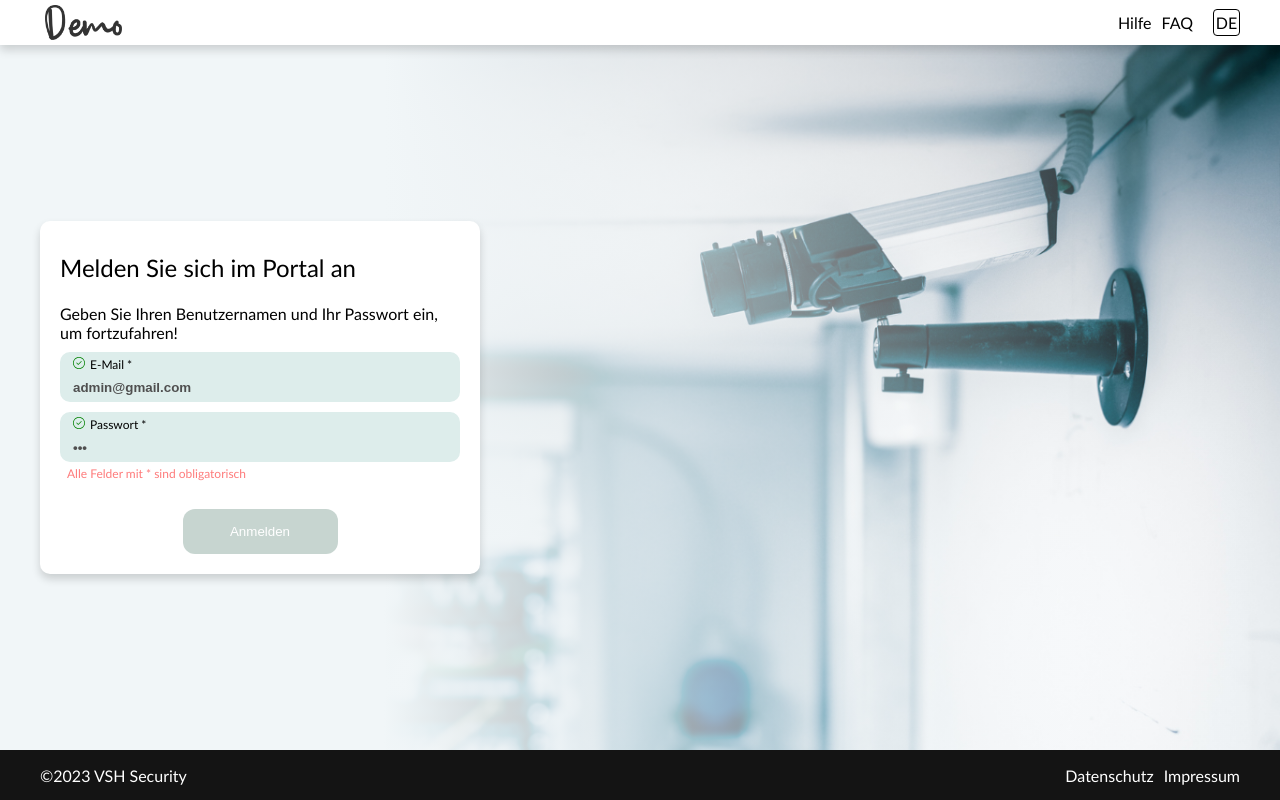
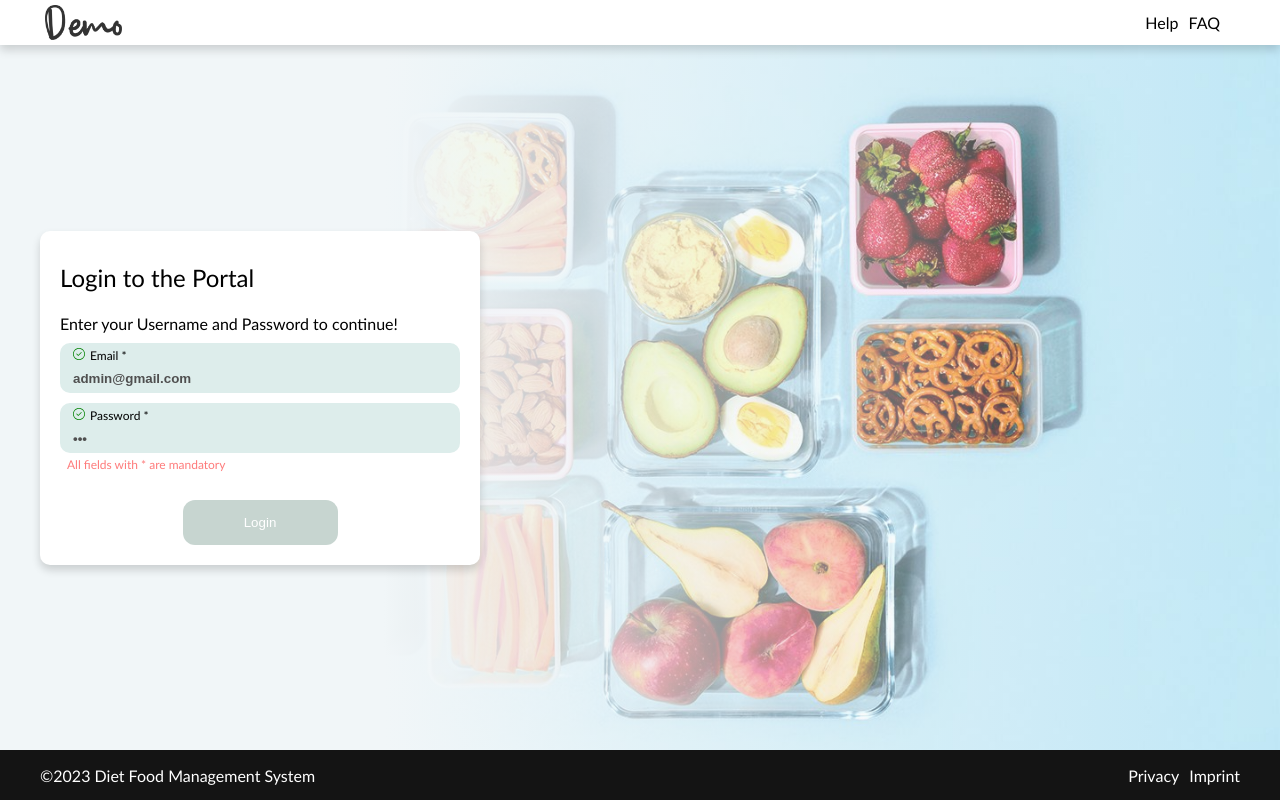
Before and after one commit to Malabar-literature-festival/sio-kerala-frontend, a React (Create React App) app: page / in a window 1280 px wide. Built offline with nearby package versions, Linux system fonts and the light colour scheme.

Commit message:
update now

```diff
--- a/src/components/public/footer/index.js
+++ b/src/components/public/footer/index.js
@@ -13,13 +13,13 @@ const Footer = ({ fixed = true }) => {
     <FooterContainer className={fixed && "fixed"}>
       <ColumnContainer className="container">
         {/* Copyright information */}
-        <Copy>©{currentYear} VSH Security</Copy>
+        <Copy>©{currentYear} Diet Food Management System</Copy>
         {/* Navigation links */}
         <Nav>
           {/* Link to the privacy page */}
-          <Link to="https://www.vsh.de/datenschutz">{t("privacy")}</Link>
+          <Link to="https://www.example.com/privacy">{t("privacy")}</Link>
           {/* Link to the imprint page */}
-          <Link to="https://www.vsh.de/impressum">{t("imprint")}</Link>
+          <Link to="https://www.example.com/imprint">{t("imprint")}</Link>
         </Nav>
       </ColumnContainer>
     </FooterContainer>
--- a/src/components/public/header/index.js
+++ b/src/components/public/header/index.js
@@ -2,7 +2,6 @@ import React from "react";
 import { Link } from "react-router-dom";
 import { HeaderContainer, Nav, Right } from "./styles";
 import { useTranslation } from "react-i18next"; // react-i18next hook for translations
-import LanguageTooltip from "../../elements/tooltip";
 import { ColumnContainer } from "../../styles/containers/styles";
 import { logo } from "../../../images";
 const Header = () => {
@@ -17,11 +16,11 @@ const Header = () => {
         <Right>
           <Nav className="hm">
             {/* Link to the privacy page */}
-            <Link to="https://www.innopark24.de/help">{t("help")}</Link>
+            <Link to="https://www.example.com/help">{t("help")}</Link>
             {/* Link to the imprint page */}
-            <Link to="https://www.innopark24.de/faq">{t("faq")}</Link>
+            <Link to="https://www.example.com/faq">{t("faq")}</Link>
           </Nav>
-          <LanguageTooltip></LanguageTooltip>
+          {/* <LanguageTooltip></LanguageTooltip> */}
         </Right>
         {/* Navigation links */}
       </ColumnContainer>
--- a/src/components/public/login/index.js
+++ b/src/components/public/login/index.js
@@ -5,7 +5,7 @@ import { useNavigate } from "react-router-dom";
 import AutoForm from "../../elements/form";
 import Footer from "../footer";
 import { FormContainer, MainContainer } from "./styles";
-import banner from "../../../images/public/banner.png";
+import banner from "../../../images/public/banner.jpeg";
 //using translation
 import { useTranslation } from "react-i18next";
 import { useDispatch, useSelector } from "react-redux";
--- a/src/index.js
+++ b/src/index.js
@@ -23,7 +23,7 @@ navigator.serviceWorker.getRegistrations().then((registrations) => {
 });
 i18n.use(initReactI18next).init({
   fallbackLng: "en",
-  lng: localStorage.getItem("_lang") !== null ? localStorage.getItem("_lang") : "de", // default language
+  lng: localStorage.getItem("_lang") !== null ? localStorage.getItem("_lang") : "en", // default language
   resources: {
     en: { translation: require("./locales/en.json") },
     de: { translation: require("./locales/de.json") },
```
Also changed, not shown: src/images/public/banner.jpeg (added).
